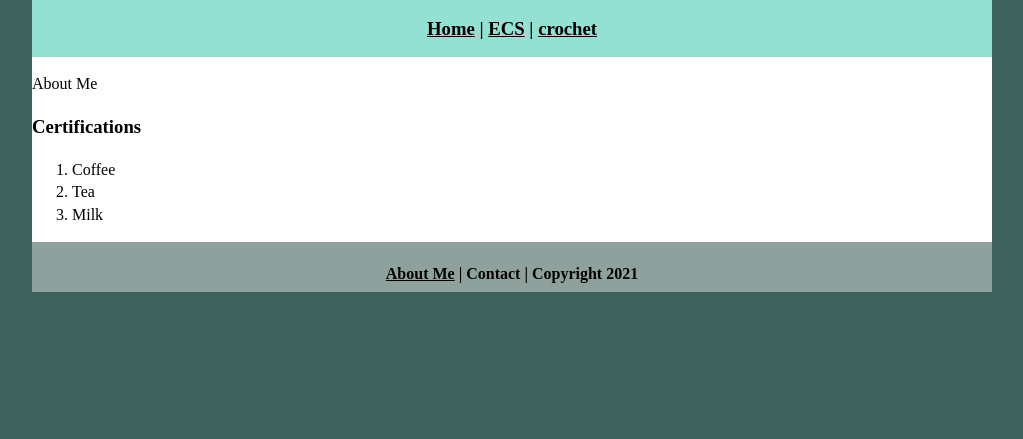
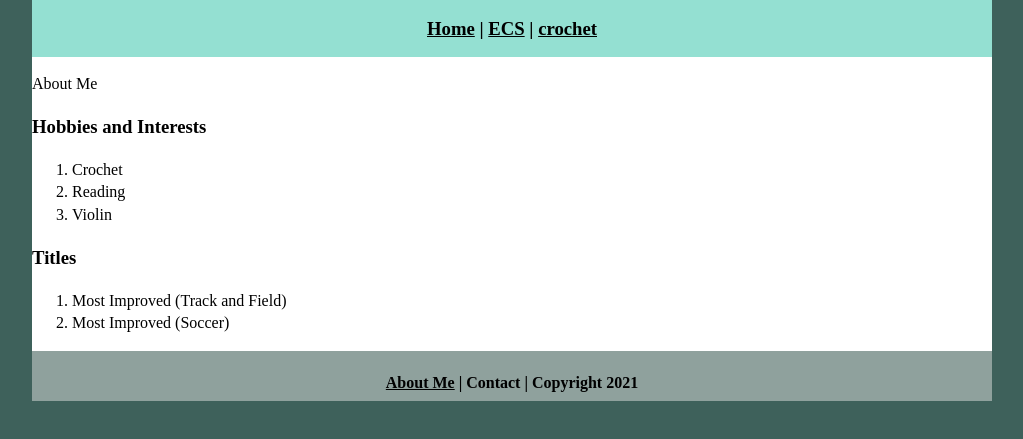
Before and after one commit to NatGarcSkyline/ecsportfolio, a plain HTML site: page aboutme.html in a window 1280 px wide. Shown: the part 83-522 px from the top of the page, without its empty margins (128-1151 px from the left). Drawn offline with Linux system fonts and the light colour scheme.

Commit message:
Update aboutme.html

```diff
--- a/aboutme.html
+++ b/aboutme.html
@@ -17,11 +17,16 @@
   <div class="content">
 	  <p> About Me </p>
     <!-- Place all personal interests and goals -->
-    <h3> Certifications </h3>
+    <h3> Hobbies and Interests </h3>
     <ol>
-      <li>Coffee</li>
-      <li>Tea</li>
-      <li>Milk</li>
+      <li>Crochet</li>
+      <li>Reading</li>
+      <li>Violin</li>
+   </ol>
+    <h3> Titles </h3>
+    <ol>
+      <li>Most Improved (Track and Field)</li>
+      <li>Most Improved (Soccer)</li>
    </ol>
 
 
```
